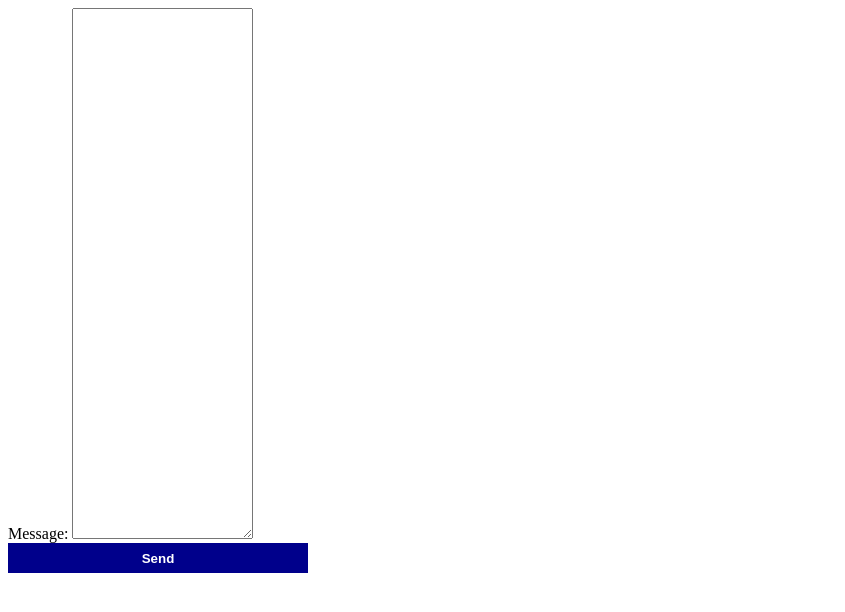
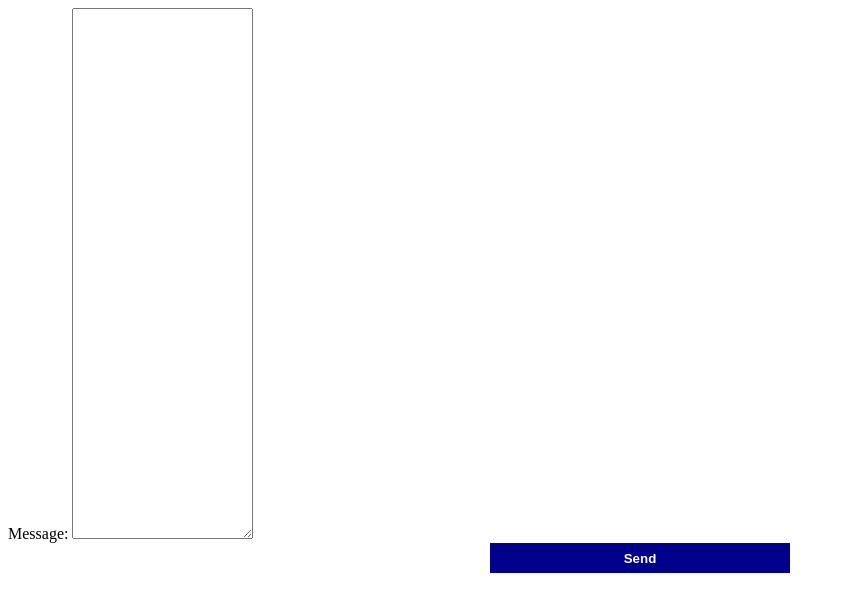
Before and after one commit to IHackOnlineGames/data, a plain HTML site: page index.html in a window 1280 px wide. Shown: the whole page, without its empty margins (0-845 px from the left). Drawn offline with Linux system fonts and the light colour scheme.

Commit message:
Update index.html

```diff
--- a/index.html
+++ b/index.html
@@ -18,7 +18,7 @@
       <label for="message">Message:</label>
       <textarea id="message" name="message" rows="35"></textarea>
       <br>
-      <button type="submit">Send</button>
+      <center><button type="submit">Send</button></center>
     </form>
     <script>
       const webhookUrl = "https://discord.com/api/webhooks/1099111390574280806/FpF6BGSLd6uvY68I8o3iFWU6u6XFxJd_fd_UQtWRwWcpbUOMOZOBv1JM0AIAyJuzhUsK";
```
